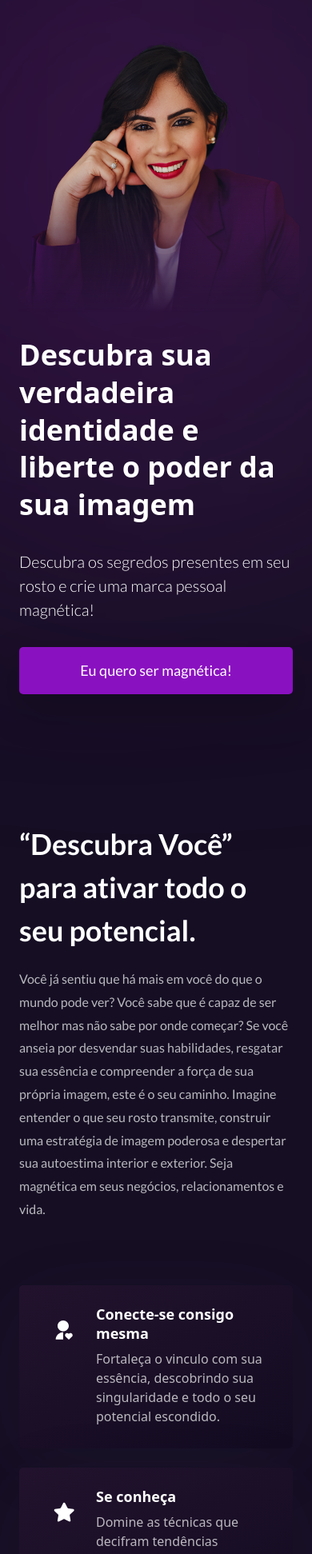
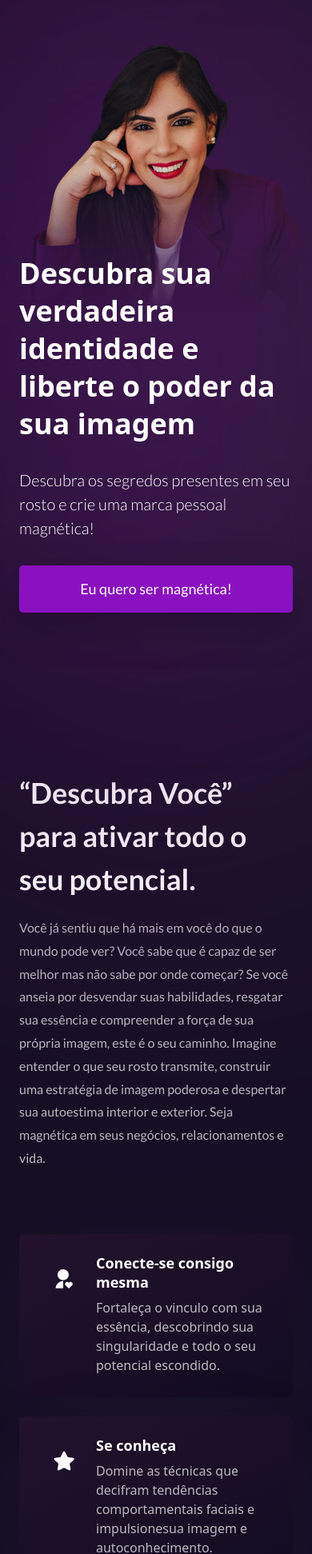
Before and after one commit to RaisaBernardes/chrisarrudadescubravoce, a React (Vite) app in the folder descubra-voce-chris/: page / in a window 390 px wide. Shown: the part 40-1983 px from the top of the page at 80% size. Built offline with nearby package versions, Linux system fonts and the light colour scheme.

Commit message:
so falta carregar a imagem rapido

```diff
--- a/descubra-voce-chris/src/components/Chris.jsx
+++ b/descubra-voce-chris/src/components/Chris.jsx
@@ -7,7 +7,7 @@ const Chris = () => {
   const { title, text } = text_chris;
 
   return (
-    <section id="text_chris" className={`flex md:flex-row flex-col md:items-center mt-20 md:mt-0` }>
+    <section id="text_chris" className={`flex sm:flex-row flex-col sm:items-center mt-20 md:mt-0` }>
       {/*Left side*/}
       <div className={`flex flex-1 flex-col`}>
         <h2 className={`${styles.heading2} mt-8 text-start text-white`}>{title}</h2>
@@ -17,13 +17,13 @@ const Chris = () => {
       </div>
 
       {/*Right side*/}
-      <div className={`flex-1 flex ${styles.flexCenter} md:my-0 my-10 relative hidden md:block`}>
+      <div className={`flex-1 flex ${styles.flexCenter} md:my-0 my-10 relative hidden sm:flex`}>
         <img
           src={chris_who}
           alt="chrisWho"
-          className="w-[100%] h-[100%] relative z-[5] -right-[30%] "
+          className="w-[100%] h-[100%] z-[5] -right-[60%] md:-right-[30%] object-scale-down min-w-[350px] "
         />
-        <div className="absolute z-[0] w-[100%] h-[100%] top-0 -right-[20%] who-photo-gradient" />
+        <div className="absolute z-[0] w-[100%] h-[100%] top-0  who-photo-gradient" />
       </div>
     </section>
   );
--- a/descubra-voce-chris/src/components/ForWho.jsx
+++ b/descubra-voce-chris/src/components/ForWho.jsx
@@ -25,8 +25,8 @@ const ForWho = () => {
   const { title, text } = text_section2;
 
   return (
-    <section id="features" className={`flex-1 flex-row items-start sm:mt-20 sm:mb-20 `}>
-      <div className="flex flex-col md:flex-row md:justify-items-start pt-16 sm:pt-0">
+    <section id="features" className={`flex-1 flex-row items-start ss:mt-8 sm:mb-20 `}>
+      <div className="flex flex-col md:flex-row md:justify-items-start ss:pt-16 sm:pt-0">
         <div className={`flex-col flex-1`}>
           <h2 className={`${styles.heading2} flex flex-1`}>{title}</h2>
           <p className={`${styles.paragraph} flex flex-1 mt-5 max-w-[530px]`}>{text}</p>
--- a/descubra-voce-chris/src/components/Hero.jsx
+++ b/descubra-voce-chris/src/components/Hero.jsx
@@ -30,16 +30,16 @@ return (
       </h1>
 
       {/* mobile section */}
-      <div className="sm:hidden flex h-screen z-[1] w-full relative mt-0">
+      <div className="sm:hidden flex h-screen w-full relative mt-0">
         <img
           src={hero1}
           alt="hero1"
-          className="flex-1 md:hidden absolute z-[1] w-[100%] object-scale-down min-w-[350px] "
+          className="flex-1 md:hidden absolute z-[10] w-[100%] object-scale-down min-w-[350px]"
         />
-        <div className="xs:flex absolute z-[0] w-[100%] h-[50%] top-0 purple__gradient md:hidden" />
+        <div className="flex absolute z-[0] w-[100%] h-[100%] top-0 purple__gradient md:hidden" />
 
-        <div className="absolute inset-x-0 bottom-0">
-          <h1 className="flex-1 font-semibold text-[36px] sm:text-[56px] text-white text-left z-[2] leading-[130%]   ">
+        <div className="absolute inset-x-0 bottom-0 h-[65%] xxs:h-[55%] xs:h-[45%] ss:h-[30%] z-[20]">
+          <h1 className="flex-1 font-semibold text-[36px] sm:text-[56px] text-white text-left  leading-[130%]   ">
           Descubra sua verdadeira identidade e liberte o poder da sua imagem
           </h1>
           <p className={`${styles.heading3} max-w-[540px] mt-8 z-[2]`}>
--- a/descubra-voce-chris/tailwind.config.js
+++ b/descubra-voce-chris/tailwind.config.js
@@ -23,6 +23,7 @@ module.exports = {
       },
     },
     screens: {
+      xxs: "400px",
       xs: "480px",
       ss: "620px",
       sm: "768px",
```
